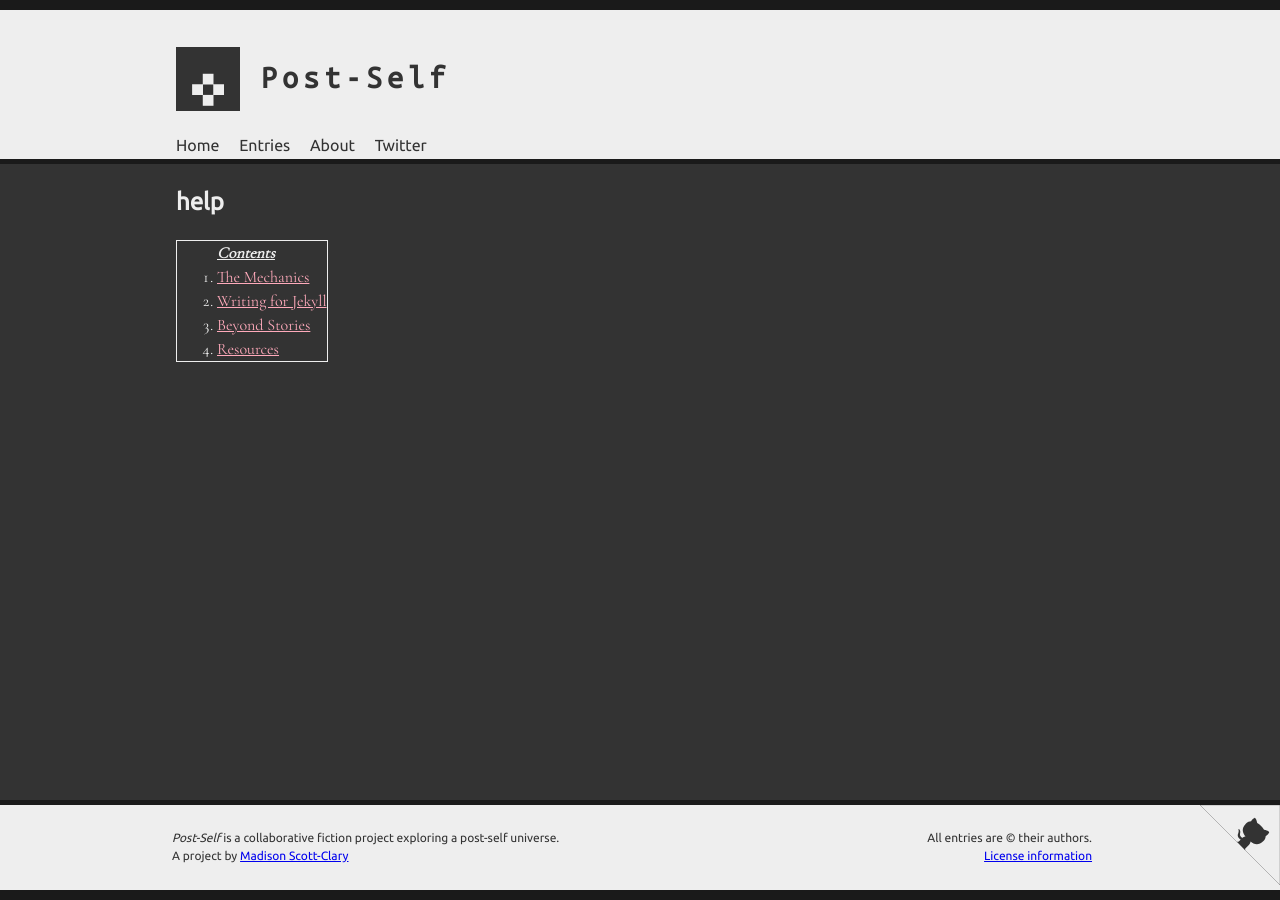
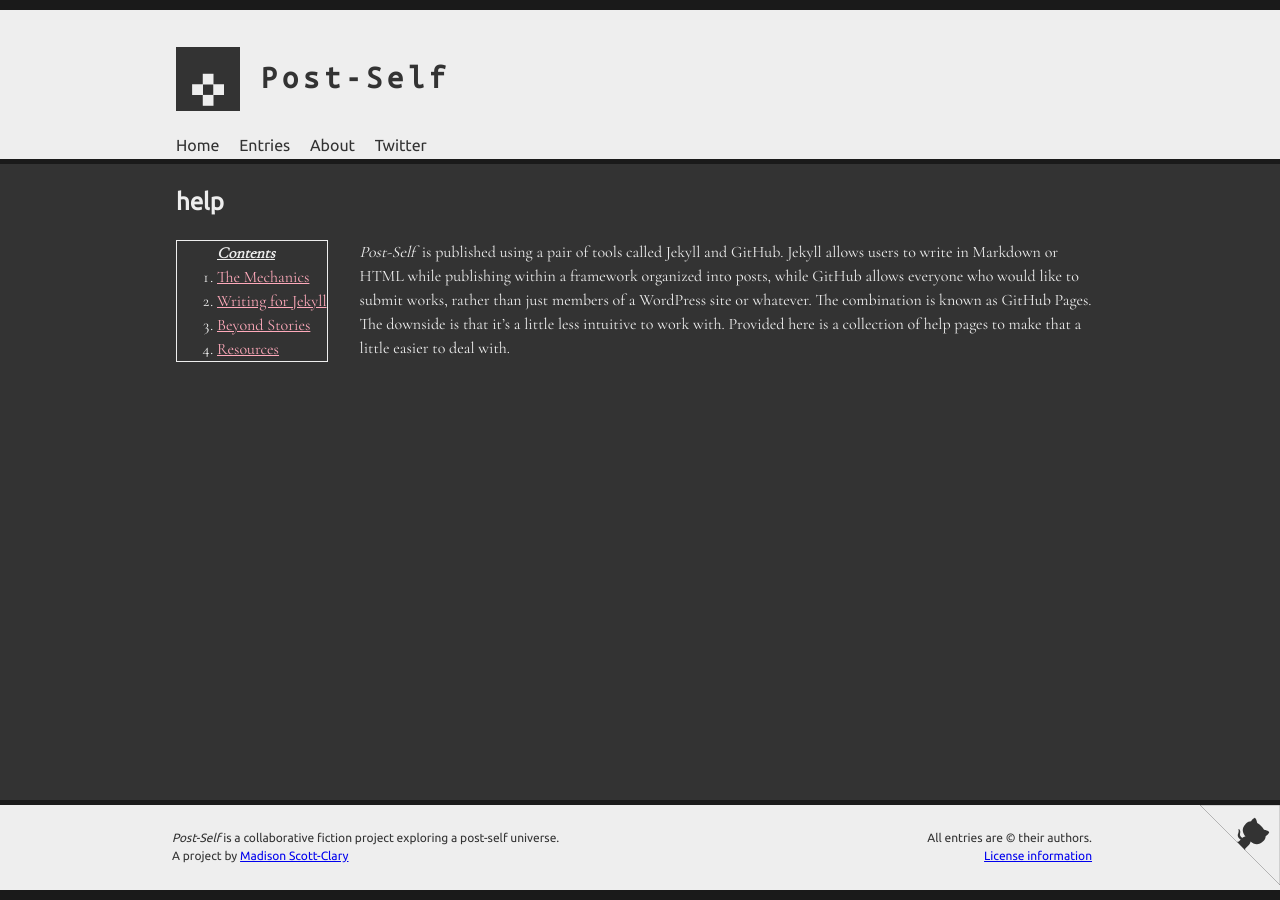
Before and after one commit to post-self/post-self.github.io, a Jekyll site: the page built from about/help/index.md, in a window 1280 px wide. Built offline with Jekyll 4.4.1, drawn with Linux system fonts in a browser that asks for light colours.

Commit message:
Add an intro paragraph to the help page

```diff
--- a/about/help/index.md
+++ b/about/help/index.md
@@ -4,3 +4,5 @@ title: help
 ---
 
 {% include toc/help.md %}
+
+*Post-Self* is published using a pair of tools called Jekyll and GitHub. Jekyll allows users to write in Markdown or HTML while publishing within a framework organized into posts, while GitHub allows everyone who would like to submit works, rather than just members of a WordPress site or whatever. The combination is known as GitHub Pages. The downside is that it's a little less intuitive to work with. Provided here is a collection of help pages to make that a little easier to deal with.
```
